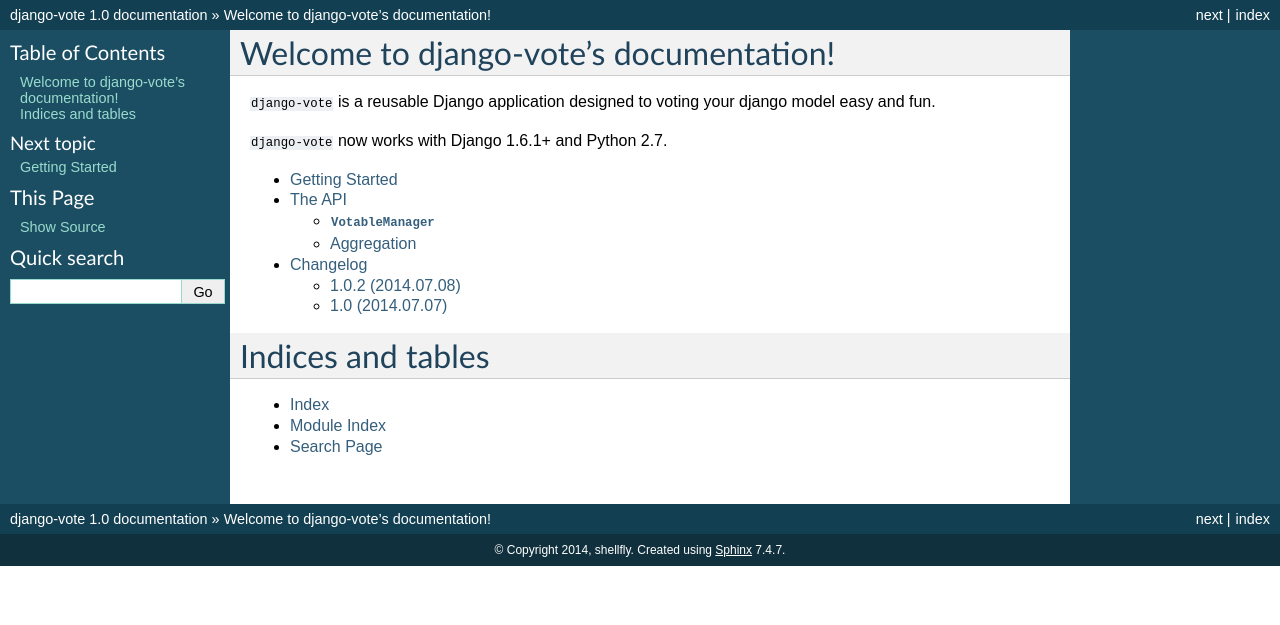
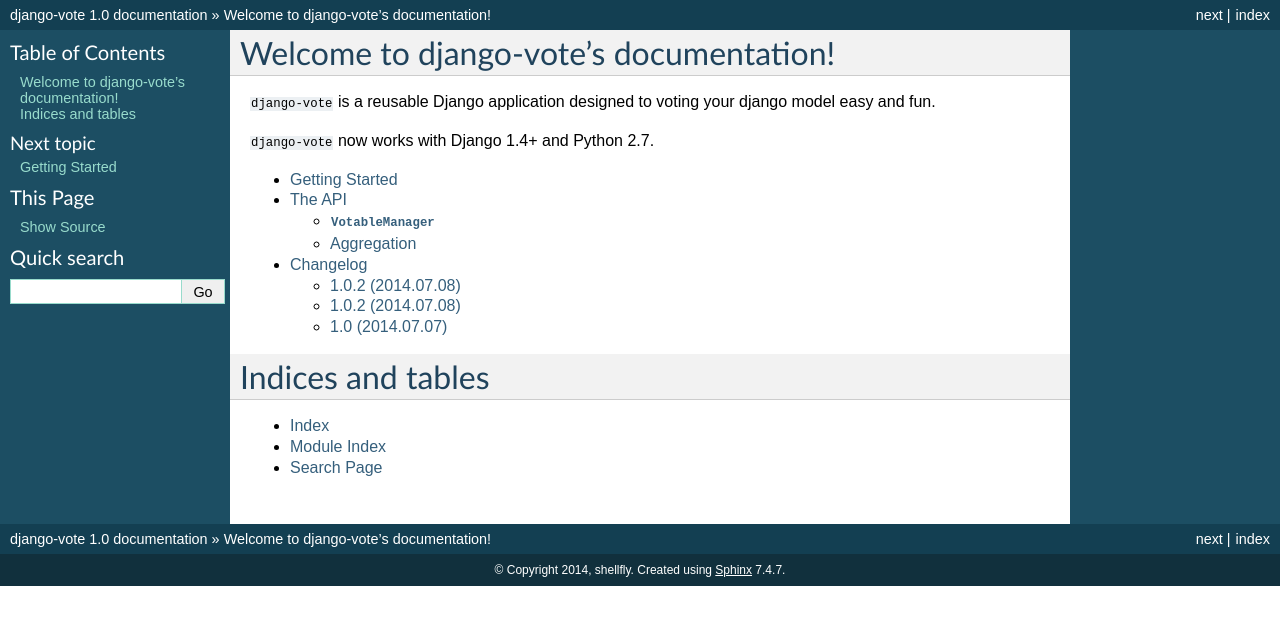
Before and after one commit to shellfly/django-vote, a Sphinx documentation site: the page built from docs/index.rst, in a window 1280 px wide. Shown: the top 625 px of the page. Built offline with Sphinx 7.4.7, drawn with Linux system fonts in a browser that asks for light colours.

Commit message:
update docs

```diff
--- a/docs/changelog.rst
+++ b/docs/changelog.rst
@@ -1,5 +1,9 @@
 Changelog
 =========
+
+1.0.2 (2014.07.08)
+-----------------
+ * add compat code
 
 1.0.2 (2014.07.08)
 -----------------
--- a/docs/index.rst
+++ b/docs/index.rst
@@ -8,7 +8,7 @@
 
 ``django-vote`` is a reusable Django application designed to voting your django model easy and fun.
 
-``django-vote`` now works with Django 1.6.1+ and Python 2.7.
+``django-vote`` now works with Django 1.4+ and Python 2.7.
 
 .. toctree::
    :maxdepth: 2
```
